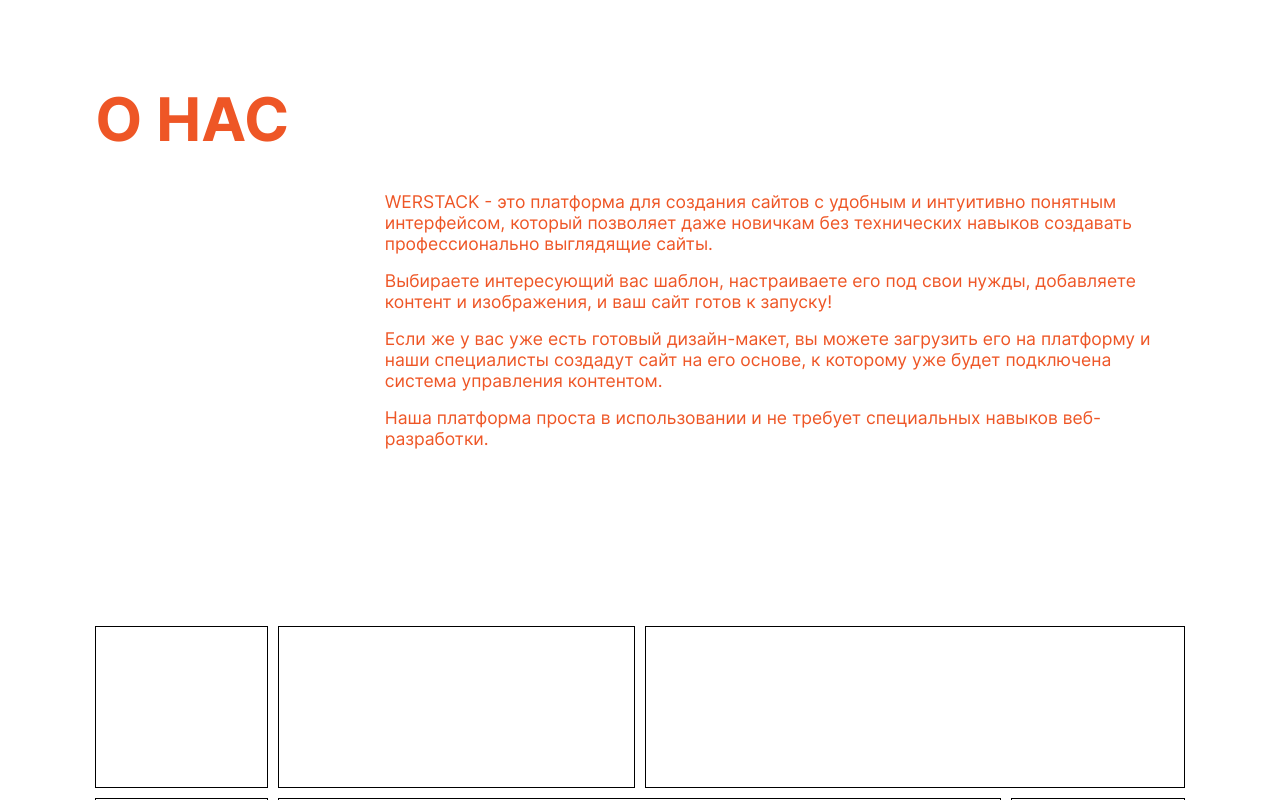
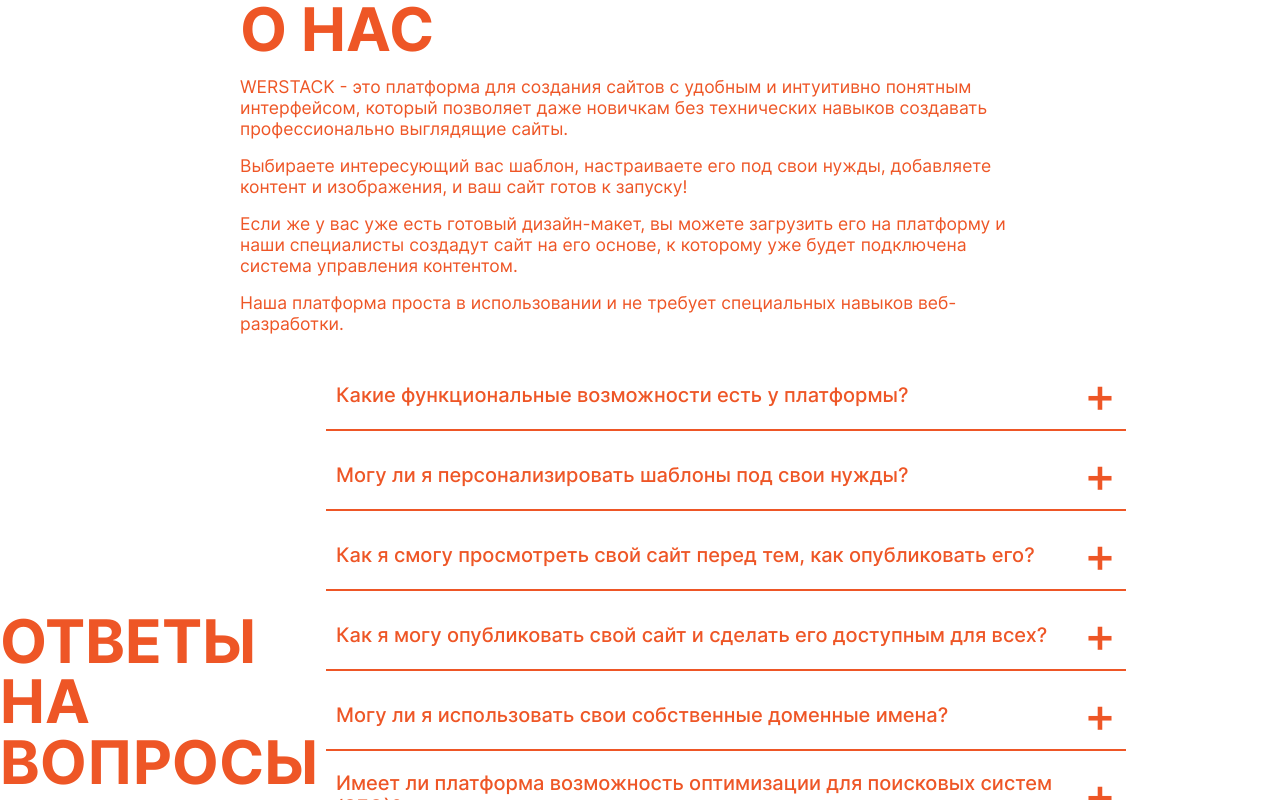
Before and after one commit to WadimSh/werstack, a React (Create React App) app: page / in a window 1280 px wide. Shown: the top 800 px of the page. Built offline with nearby package versions, Linux system fonts and the light colour scheme.

Commit message:
fix: исправления бага - начало

```diff
--- a/src/components/faq/faq.jsx
+++ b/src/components/faq/faq.jsx
@@ -4,7 +4,6 @@
 import Title from '../../ui/title/title';
 import Accordion from '../../ui/accordion/accordion';
 import LayoutColumns from '../../ui/layout/layout-columns';
-import Form from '../../ui/form/form';
 
 const FAQ = ({ ref }) => {
   const config = useContext(ConfigContext);
@@ -12,25 +11,31 @@
 
  return (
   <LayoutColumns
-    name="section"
+    container={true}
+    nameTag="section"
     ref={ref}
+    gap={8}
   >
-    <div style={{ display: "grid", gridTemplateColumns: "repeat(12, 1fr)", gap: "10px" }}>
-      <div style={{ gridColumn: "span 2", border: "1px solid #000", height: "10rem" }}></div>
-      <div style={{ gridColumn: "span 4", border: "1px solid #000", height: "10rem" }}></div>
-      <div style={{ gridColumn: "span 6", border: "1px solid #000", height: "10rem" }}></div>
-      <div style={{ gridColumn: "span 2", border: "1px solid #000", height: "10rem" }}></div>
-      <div style={{ gridColumn: "span 8", border: "1px solid #000", height: "10rem" }}></div>
-      <div style={{ gridColumn: "span 2", border: "1px solid #000", height: "10rem" }}></div>
-    </div>
-    <Form />
-    <Title
+    <LayoutColumns
+      item={true}
+      md={12}
+      xl={7}
+    >
+      <Title
         level={2}
         customClass="mb-4"
       >{title}</Title>
+    </LayoutColumns>
+    <LayoutColumns
+      item={true}
+      md={12}
+      xl={8}
+    >
       <Accordion
         faqs={list}
       />
+    </LayoutColumns>
+
   </LayoutColumns>
   );
 };
--- a/src/ui/layout/layout-columns.css
+++ b/src/ui/layout/layout-columns.css
@@ -6,3 +6,15 @@
   flex-direction: column;
   gap: var(--gap-layout);
 }
+
+.container {
+  display: grid;
+  grid-template-columns: repeat(12, 1fr);
+}
+
+.item {
+  display: flex;
+  flex-direction: column;
+  justify-content: center;
+  align-items: center;
+}
--- a/src/ui/layout/layout-columns.jsx
+++ b/src/ui/layout/layout-columns.jsx
@@ -1,12 +1,32 @@
 import React from "react";
 import './layout-columns.css';
 
-const LayoutColumns = ({ name, forwardedRef, children }) => {
+const LayoutColumns = ({ container, item, nameTag, forwardedRef, gap,  children, xs, sm, md, lg, xl }) => {
   const validNames = ['section', 'div', 'article', 'footer', 'header'];
-  const Tag = validNames.includes(name) ? name : 'div';
+  const Tag = validNames.includes(nameTag) ? nameTag : 'div';
+
+  const getBreakpointSize = (size, breakpoint) => {
+
+  };
+
+  const itemStyle = item && {
+    gridColumn: `span ${xs}`,
+    '@media (min-width: 600px)': { gridColumn: `span ${sm}` },
+    '@media (min-width: 960px)': { gridColumn: `span ${md}` },
+    '@media (min-width: 1280px)': { gridColumn: `span ${lg}` },
+    '@media (min-width: 1920px)': { gridColumn: `span ${xl}` }
+  };
+
+  const containerStyle = container && { gap: gap + 'px' };
+
+  const combinedStyle = containerStyle || itemStyle;
 
   return (
-    <Tag className="layout" ref={forwardedRef}>
+    <Tag
+      style={combinedStyle}
+      className={container ? 'container' : item ? 'item' : ''}
+      ref={forwardedRef}
+    >
       {children}
     </Tag>
   );
```
Also changed, not shown: src/ui/layout/layout-grid.jsx (added).
